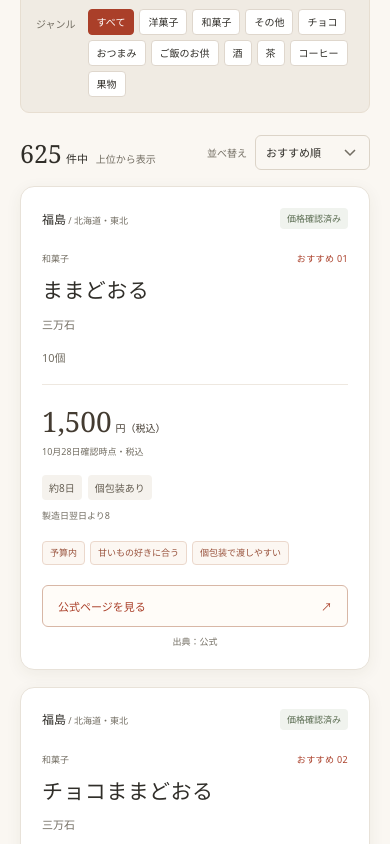
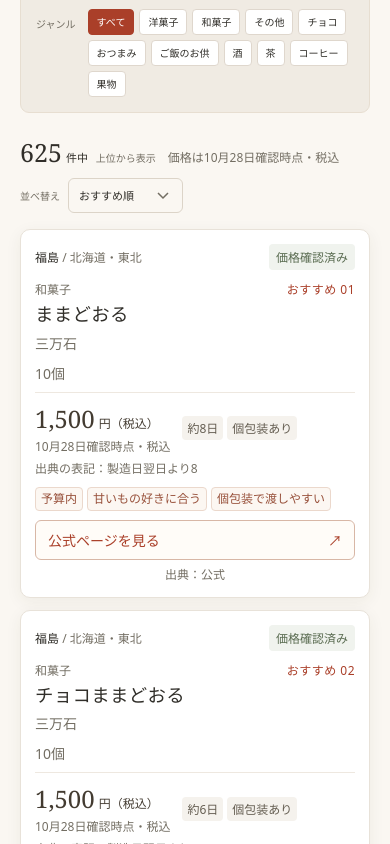
Before and after one commit to Fukuoka-desu/temiyage, a React (Vite) app: page / in a window 390 px wide. Shown: the part 1880-2724 px from the top of the page. Built offline with nearby package versions, Linux system fonts and the light colour scheme.

Commit message:
表示の仕上げ（日持ち原文の重複抑制・スマホのカード圧縮・価格注記など）

```diff
--- a/scripts/test.mjs
+++ b/scripts/test.mjs
@@ -8,7 +8,10 @@
     const result = ts.transpileModule(source, {
       compilerOptions: { target: ts.ScriptTarget.ES2022, module: ts.ModuleKind.ES2022 },
     });
-    writeFileSync(new URL(`${file}.js`, out), result.outputText.replace("'./score'", "'./score.js'"));
+    writeFileSync(
+      new URL(`${file}.js`, out),
+      result.outputText.replace(/(['"])\.\/score\1/g, "'./score.js'"),
+    );
   }
   await import('../tests/score.test.mjs');
   await import('../tests/url.test.mjs');
--- a/src/App.tsx
+++ b/src/App.tsx
@@ -1,8 +1,25 @@
 import { useEffect, useMemo, useRef, useState } from 'react';
 import data from './data/items.json';
-import { budgets, defaults, filterSort, likeTags, scoreItems, type Conditions, type Item } from './lib/score';
+import {
+  budgets,
+  defaults,
+  filterSort,
+  likeTags,
+  scoreItems,
+  type Conditions,
+  type Item,
+} from './lib/score';
 import { readConditions, writeConditions } from './lib/url';
 const items: Item[] = data;
+const prefectureCount = new Set(items.map((i) => i.p)).size;
+const verifiedCount = items.filter((i) => i.v).length;
+const unknownPriceCount = items.filter((i) => i.y === null).length;
+function hasShelfDetails(item: Item) {
+  const raw = item.dr.normalize('NFKC').replace(/\s/g, '');
+  if (!raw) return false;
+  const daysOnly = raw.match(/^(?:約)?(\d+(?:\.\d+)?)(?:日(?:間)?)?$/);
+  return !daysOnly || item.d === null || Number(daysOnly[1]) !== item.d;
+}
 const prefs =
   '北海道 青森 岩手 宮城 秋田 山形 福島 茨城 栃木 群馬 埼玉 千葉 東京 神奈川 新潟 富山 石川 福井 山梨 長野 岐阜 静岡 愛知 三重 滋賀 京都 大阪 兵庫 奈良 和歌山 鳥取 島根 岡山 広島 山口 徳島 香川 愛媛 高知 福岡 佐賀 長崎 熊本 大分 宮崎 鹿児島 沖縄'.split(
     ' ',
@@ -15,7 +32,12 @@
   office: '職場で配る',
   celebrate: 'お祝い',
 };
-const budgetLabels = { b1: '〜3,000円', b2: '3,000〜5,000円', b3: '5,000〜10,000円', b4: '10,000円〜' };
+const budgetLabels = {
+  b1: '〜3,000円',
+  b2: '3,000〜5,000円',
+  b3: '5,000〜10,000円',
+  b4: '10,000円〜',
+};
 function dateLabel(value: string) {
   const m = value.match(/(\d{4})[-/](\d{1,2})[-/](\d{1,2})/);
   return m ? `${Number(m[2])}月${Number(m[3])}日` : value;
@@ -107,19 +129,22 @@
             <div className="stats">
               <div>
                 <strong>
-                  941<span>品</span>
+                  {items.length}
+                  <span>品</span>
                 </strong>
                 <small>全国の手土産を収録</small>
               </div>
               <div>
                 <strong>
-                  47<span>都道府県</span>
+                  {prefectureCount}
+                  <span>都道府県</span>
                 </strong>
                 <small>土地の魅力をお届け</small>
               </div>
               <div>
                 <strong>
-                  850<span>品</span>
+                  {verifiedCount}
+                  <span>品</span>
                 </strong>
                 <small>公式・百貨店で価格確認済み</small>
               </div>
@@ -273,9 +298,6 @@
                 <p className="eyebrow">あなたの気持ちを届ける候補</p>
                 <h2>こんな手土産はいかが？</h2>
               </div>
-              <span className="small-seal" aria-hidden="true">
-                心<br />遣
-              </span>
             </div>
             <div className="filter-box">
               <label className="search-label" htmlFor="search">
@@ -291,7 +313,11 @@
               </label>
               <div className="filter-pref">
                 <label htmlFor="fpref">産地で絞る</label>
-                <select id="fpref" value={c.fpref} onChange={(e) => update('fpref', e.target.value)}>
+                <select
+                  id="fpref"
+                  value={c.fpref}
+                  onChange={(e) => update('fpref', e.target.value)}
+                >
                   <option value="">すべての都道府県</option>
                   {prefs.map((p) => (
                     <option key={p}>{p}</option>
@@ -313,12 +339,17 @@
               </div>
             </div>
             <div className="result-toolbar">
+              <div className="result-count">
                 <p role="status">
                   <strong>{results.length}</strong>件中{' '}
                   <span>
-                  {c.sort === 'recommend' ? '上位から表示' : `${Math.min(limit, results.length)}件を表示`}
+                    {c.sort === 'recommend'
+                      ? '上位から表示'
+                      : `${Math.min(limit, results.length)}件を表示`}
                   </span>
                 </p>
+                <small className="price-note">価格は10月28日確認時点・税込</small>
+              </div>
               <label htmlFor="sort" className="sort-label">
                 並べ替え
                 <select
@@ -351,13 +382,16 @@
                         <span className="item-genre">
                           {i.g}
                           {c.sort === 'recommend' && index < 3 && (
-                            <span className="rank">おすすめ {String(index + 1).padStart(2, '0')}</span>
+                            <span className="rank">
+                              おすすめ {String(index + 1).padStart(2, '0')}
+                            </span>
                           )}
                         </span>
                         <h3>{i.n}</h3>
                         <p className="maker">{i.m}</p>
                       </div>
                       <p className="quantity">{i.q || '内容量は公式ページでご確認ください'}</p>
+                      <div className="price-specs">
                         <div className="price">
                           <strong>
                             {i.y?.toLocaleString('ja-JP')}
@@ -370,13 +404,16 @@
                           <span>{i.ko ? '個包装あり' : '個包装なし・不明'}</span>
                           {i.st && <span className="cold">{i.st}</span>}
                         </div>
-                      {i.dr && (
+                      </div>
+                      {hasShelfDetails(i) && (
                         <p className="shelf-note" title={i.dr}>
-                          {i.dr}
+                          出典の表記：{i.dr}
                         </p>
                       )}
                       {!i.v && (
-                        <p className="verification-note">価格・販売状況は公式ページでご確認ください</p>
+                        <p className="verification-note">
+                          価格・販売状況は公式ページでご確認ください
+                        </p>
                       )}
                       <div className="reasons">
                         {why.slice(0, 3).map((w, j) => (
@@ -385,7 +422,9 @@
                       </div>
                       <div className="card-link">
                         <a
-                          href={/^https?:\/\//.test(i.u) ? i.u : undefined}
+                          href={/^https?:\/\//i.test(i.u) ? i.u : undefined}
+                          role={/^https?:\/\//i.test(i.u) ? undefined : 'link'}
+                          aria-disabled={/^https?:\/\//i.test(i.u) ? undefined : true}
                           target="_blank"
                           rel="noopener noreferrer"
                         >
@@ -444,9 +483,14 @@
           <div>
             <h2>安心して選ぶために、データについて</h2>
             <p>
-              収録941品（47都道府県、2026年10月28日のWeb調査）。うち850品はメーカー公式・公式通販・百貨店のページで税込価格の一致を確認。それ以外は要確認。価格・内容・日持ちは変わることがあるため、購入前に公式ページでご確認ください。日持ちは出典記載の日数で、製造日・発送日起算などの違いがあります。
+              収録{items.length}品（{prefectureCount}
+              都道府県、2026年10月28日のWeb調査）。うち{verifiedCount}
+              品はメーカー公式・公式通販・百貨店のページで税込価格の一致を確認。それ以外は要確認。価格・内容・日持ちは変わることがあるため、購入前に公式ページでご確認ください。日持ちは出典記載の日数で、製造日・発送日起算などの違いがあります。
             </p>
-            <p>価格不明の53品は候補に表示しません。日持ち不明の品は「日持ち重視」でも含まれます。</p>
+            <p>
+              価格不明の{unknownPriceCount}
+              品は候補に表示しません。日持ち不明の品は「日持ち重視」でも含まれます。
+            </p>
           </div>
         </section>
       </main>
--- a/src/lib/url.ts
+++ b/src/lib/url.ts
@@ -19,7 +19,8 @@
   for (const key of ['nosweet', 'keep'] as const) c[key] = p.get(key) === '1';
   if (p.has('likes')) {
     const values = p.get('likes')!.split(',').filter(Boolean);
-    if (values.every((v) => Object.hasOwnProperty.call(likeTags, v))) c.likes = [...new Set(values)];
+    if (values.every((v) => Object.hasOwnProperty.call(likeTags, v)))
+      c.likes = [...new Set(values)];
   }
   c.q = p.get('q') ?? '';
   return c;
@@ -31,8 +32,15 @@
     if (JSON.stringify(value) === JSON.stringify(defaults[key])) continue;
     p.set(
       key,
-      Array.isArray(value) ? value.join(',') : typeof value === 'boolean' ? (value ? '1' : '0') : value,
+      Array.isArray(value)
+        ? value.join(',')
+        : typeof value === 'boolean'
+          ? value
+            ? '1'
+            : '0'
+          : value,
     );
   }
-  history.replaceState(null, '', `${location.pathname}${p.size ? '?' + p.toString() : ''}${location.hash}`);
+  const query = p.toString();
+  history.replaceState(null, '', `${location.pathname}${query ? '?' + query : ''}${location.hash}`);
 }
--- a/src/styles.css
+++ b/src/styles.css
@@ -1,7 +1,7 @@
 :root {
   font-family:
-    'Hiragino Sans', 'Hiragino Kaku Gothic ProN', 'Noto Sans JP', 'Yu Gothic UI', 'Meiryo', system-ui,
-    sans-serif;
+    'Hiragino Sans', 'Hiragino Kaku Gothic ProN', 'Noto Sans JP', 'Yu Gothic UI', 'Meiryo',
+    system-ui, sans-serif;
   color: #302e29;
   background: #faf7f2;
   font-synthesis: none;
@@ -416,17 +416,6 @@
   letter-spacing: 0.04em;
   margin: 0;
 }
-.small-seal {
-  font-family: var(--serif);
-  font-size: 13px;
-  line-height: 1.2;
-  color: var(--accent);
-  border: 1px solid var(--accent);
-  padding: 5px;
-  border-radius: 3px;
-  transform: rotate(6deg);
-  opacity: 0.8;
-}
 .filter-box {
   background: #f0ebe3;
   border: 1px solid #e7ded1;
@@ -573,10 +562,10 @@
 .region small {
   font-weight: 400;
   color: var(--muted);
-  font-size: 9px;
+  font-size: 12px;
 }
 .badge {
-  font-size: 9px;
+  font-size: 12px;
   white-space: nowrap;
   padding: 4px 7px;
   border-radius: 4px;
@@ -595,7 +584,7 @@
   margin-top: 22px;
 }
 .item-genre {
-  font-size: 9px;
+  font-size: 12px;
   color: var(--muted);
   display: flex;
   justify-content: space-between;
@@ -605,7 +594,7 @@
 }
 .rank {
   color: var(--accent);
-  font-size: 9px;
+  font-size: 12px;
   letter-spacing: 0.04em;
 }
 .card-title h3 {
@@ -617,13 +606,13 @@
   letter-spacing: 0.02em;
 }
 .maker {
-  font-size: 11px;
+  font-size: 14px;
   color: var(--muted);
   margin: 0;
   line-height: 1.7;
 }
 .quantity {
-  font-size: 11px;
+  font-size: 14px;
   line-height: 1.8;
   color: var(--muted);
   margin: 14px 0 17px;
@@ -638,12 +627,12 @@
 }
 .price strong span {
   font-family: system-ui, sans-serif;
-  font-size: 10px;
+  font-size: 12px;
   margin-left: 4px;
 }
 .price small {
   display: block;
-  font-size: 9px;
+  font-size: 12px;
   color: var(--muted);
   margin-top: 5px;
 }
@@ -658,14 +647,14 @@
   color: #645d51;
   padding: 5px 7px;
   border-radius: 4px;
-  font-size: 10px;
+  font-size: 12px;
 }
 .specs .cold {
   background: #edf3f5;
   color: #3f6778;
 }
 .shelf-note {
-  font-size: 9px;
+  font-size: 12px;
   line-height: 1.8;
   color: var(--muted);
   margin: 8px 0 0;
@@ -675,7 +664,7 @@
   background: #fff8de;
   padding: 9px;
   border-radius: 4px;
-  font-size: 10px;
+  font-size: 12px;
   line-height: 1.8;
   margin: 12px 0 0;
 }
@@ -687,7 +676,7 @@
   margin: 17px 0 20px;
 }
 .reasons span {
-  font-size: 9px;
+  font-size: 12px;
   line-height: 1.7;
   border: 1px solid #ebd8cc;
   color: #98513b;
@@ -706,7 +695,7 @@
   border: 1px solid #d8b7a6;
   border-radius: 6px;
   color: var(--accent);
-  font-size: 11px;
+  font-size: 14px;
   font-weight: 600;
   background: #fffcf8;
 }
@@ -716,7 +705,7 @@
 .card-link small {
   display: block;
   text-align: center;
-  font-size: 9px;
+  font-size: 12px;
   color: var(--muted);
   margin-top: 8px;
 }
@@ -999,7 +988,13 @@
   .gift-back {
     width: 140px;
     height: 180px;
-    background: repeating-linear-gradient(90deg, #837e5c 0px, #837e5c 2px, #878361 2px, #878361 5px);
+    background: repeating-linear-gradient(
+      90deg,
+      #837e5c 0px,
+      #837e5c 2px,
+      #878361 2px,
+      #878361 5px
+    );
     right: 13px;
     top: 56px;
     transform: rotate(16deg);
@@ -1159,12 +1154,6 @@
   .card-title h3 {
     font-size: 20px;
   }
-  .region {
-    font-size: 11px;
-  }
-  .badge {
-    font-size: 8px;
-  }
   .results-heading h2 {
     font-size: 28px;
   }
@@ -1217,3 +1206,92 @@
     transform: none;
   }
 }
+
+.result-count {
+  display: flex;
+  flex-wrap: wrap;
+  align-items: baseline;
+  gap: 6px 12px;
+}
+.price-note {
+  font-size: 12px;
+  color: var(--muted);
+}
+.result-toolbar {
+  flex-wrap: wrap;
+}
+.card-link a[aria-disabled='true'] {
+  color: var(--muted);
+  background: #eeeae4;
+  border-color: #d8d2c9;
+  cursor: not-allowed;
+}
+@media (max-width: 640px) {
+  .card-grid {
+    grid-template-columns: minmax(0, 1fr);
+    gap: 12px;
+  }
+  .item-card {
+    padding: 14px;
+    border-radius: 10px;
+  }
+  .card-title {
+    margin-top: 10px;
+  }
+  .card-title h3 {
+    font-size: 1.15rem;
+    line-height: 1.4;
+    margin: 5px 0 3px;
+  }
+  .quantity {
+    margin: 7px 0 9px;
+    padding-bottom: 8px;
+    line-height: 1.5;
+  }
+  .price-specs {
+    display: flex;
+    flex-wrap: wrap;
+    align-items: center;
+    gap: 8px 12px;
+  }
+  .price {
+    flex: 0 0 auto;
+  }
+  .price strong {
+    font-size: 24px;
+  }
+  .price small {
+    margin-top: 2px;
+  }
+  .specs {
+    flex: 1 1 140px;
+    margin-top: 0;
+    gap: 4px;
+  }
+  .specs > span {
+    padding: 3px 5px;
+  }
+  .shelf-note {
+    margin-top: 5px;
+    line-height: 1.5;
+  }
+  .verification-note {
+    margin-top: 7px;
+    padding: 6px;
+    line-height: 1.5;
+  }
+  .reasons {
+    gap: 4px;
+    margin: 9px 0;
+  }
+  .reasons span {
+    padding: 2px 5px;
+    line-height: 1.5;
+  }
+  .card-link a {
+    padding: 9px 12px;
+  }
+  .card-link small {
+    margin-top: 5px;
+  }
+}
```
Also changed, not shown: 1 other file (tests, documents, lock files or other folders). Lines whose indentation alone changed are shown as unchanged.
